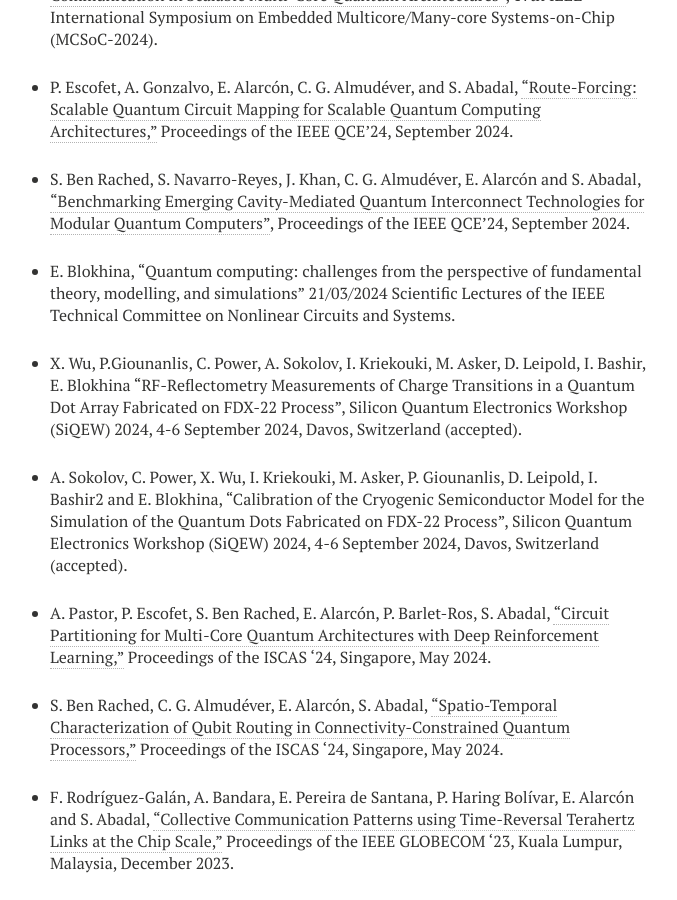
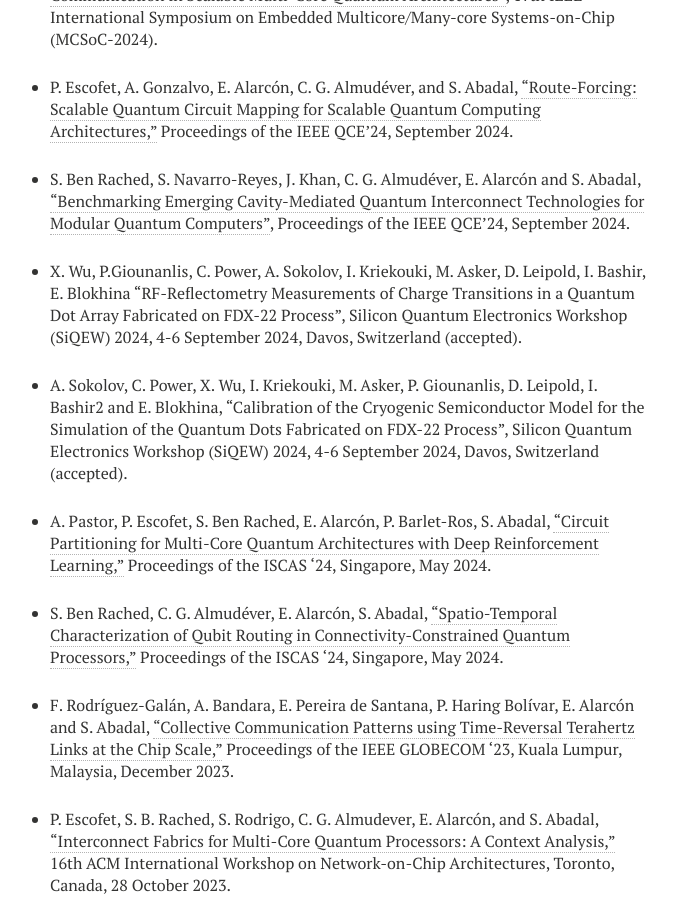
Before and after one commit to biddu/biddu.github.io, a Jekyll site: the page built from publications.md, in a window 1280 px wide and 900 px high, scrolled down 1451 px. Shown: the whole window, without its empty margins (310-987 px from the left). Built offline with Jekyll 4.4.1, drawn with Linux system fonts in a browser that asks for light colours; nearby versions of some CDN libraries.

Commit message:
Update publications.md

```diff
--- a/publications.md
+++ b/publications.md
@@ -44,8 +44,6 @@ comments: false
 
 + S. Ben Rached, S. Navarro-Reyes, J. Khan, C. G. Almudéver, E. Alarcón and S. Abadal, [“Benchmarking Emerging Cavity-Mediated Quantum Interconnect Technologies for Modular Quantum Computers”](https://arxiv.org/pdf/2407.15651), Proceedings of the IEEE QCE’24, September 2024.
 
-+ E. Blokhina, “Quantum computing: challenges from the perspective of fundamental theory, modelling, and simulations” 21/03/2024  Scientific Lectures of the IEEE Technical Committee on Nonlinear Circuits and Systems.
-
 + X. Wu, P.Giounanlis, C. Power, A. Sokolov, I. Kriekouki, M. Asker,  D. Leipold, I. Bashir, E. Blokhina “RF-Reflectometry Measurements of Charge Transitions in a Quantum Dot Array Fabricated on FDX-22 Process”, Silicon Quantum Electronics Workshop (SiQEW) 2024, 4-6 September 2024, Davos, Switzerland (accepted).
 
 + A. Sokolov, C. Power, X. Wu, I. Kriekouki, M. Asker, P. Giounanlis, D. Leipold, I. Bashir2 and E. Blokhina, “Calibration of the Cryogenic Semiconductor Model for the Simulation of the Quantum Dots Fabricated on FDX-22 Process”, Silicon Quantum Electronics Workshop (SiQEW) 2024, 4-6 September 2024, Davos, Switzerland (accepted).
```
